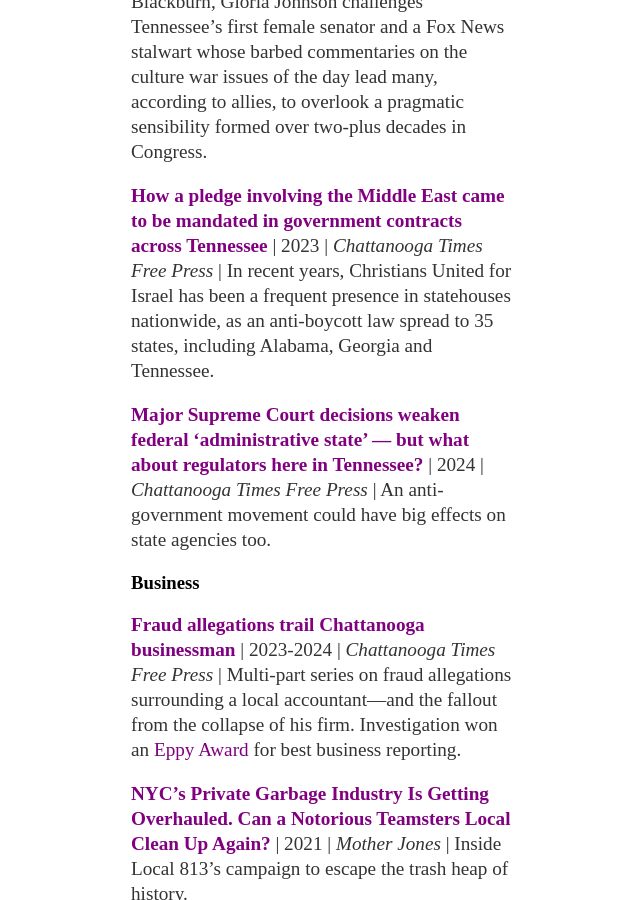
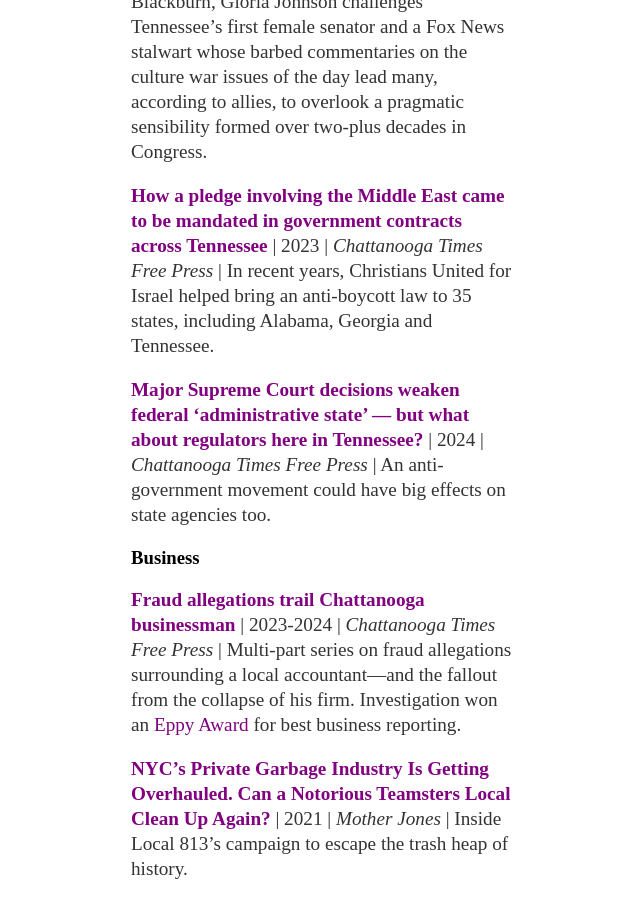
Before and after one commit to aonschwartz/aonschwartz.github.io, a Jekyll site: the page built from about/index.md, in a window 1280 px wide and 900 px high, scrolled down 1804 px. Shown: the whole window, without its empty margins (317-957 px from the left). Built offline with Jekyll 4.4.1, drawn with Linux system fonts in a browser that asks for light colours.

Commit message:
Update index.md

```diff
--- a/about/index.md
+++ b/about/index.md
@@ -27,7 +27,7 @@
 
 **[Protest candidates: The political educations' of Marsha Blackburn and Gloria Johnson](https://www.timesfreepress.com/news/2024/oct/12/protest-candidates-how-marsha-blackburn-and/)** \| 2024 \| *Chattanooga Times Free Press* \| In Marsha Blackburn, Gloria Johnson challenges Tennessee's first female senator and a Fox News stalwart whose barbed commentaries on the culture war issues of the day lead many, according to allies, to overlook a pragmatic sensibility formed over two-plus decades in Congress.
 
-**[How a pledge involving the Middle East came to be mandated in government contracts across Tennessee](https://www.timesfreepress.com/news/2023/jul/29/how-a-pledge-involving-the-middle-east-came-to-be/#/questions)** \| 2023 \|  *Chattanooga Times Free Press* \| In recent years, Christians United for Israel has been a frequent presence in statehouses nationwide, as an anti-boycott law spread to 35 states, including Alabama, Georgia and Tennessee.
+**[How a pledge involving the Middle East came to be mandated in government contracts across Tennessee](https://www.timesfreepress.com/news/2023/jul/29/how-a-pledge-involving-the-middle-east-came-to-be/#/questions)** \| 2023 \|  *Chattanooga Times Free Press* \| In recent years, Christians United for Israel helped bring an anti-boycott law to 35 states, including Alabama, Georgia and Tennessee.
 
 **[Major Supreme Court decisions weaken federal ‘administrative state’ — but what about regulators here in Tennessee?](https://www.timesfreepress.com/news/2024/jul/02/major-supreme-court-decisions-weaken-federal/)** \| 2024 \|  *Chattanooga Times Free Press* \| An anti-government movement could have big effects on state agencies too.
 
```
